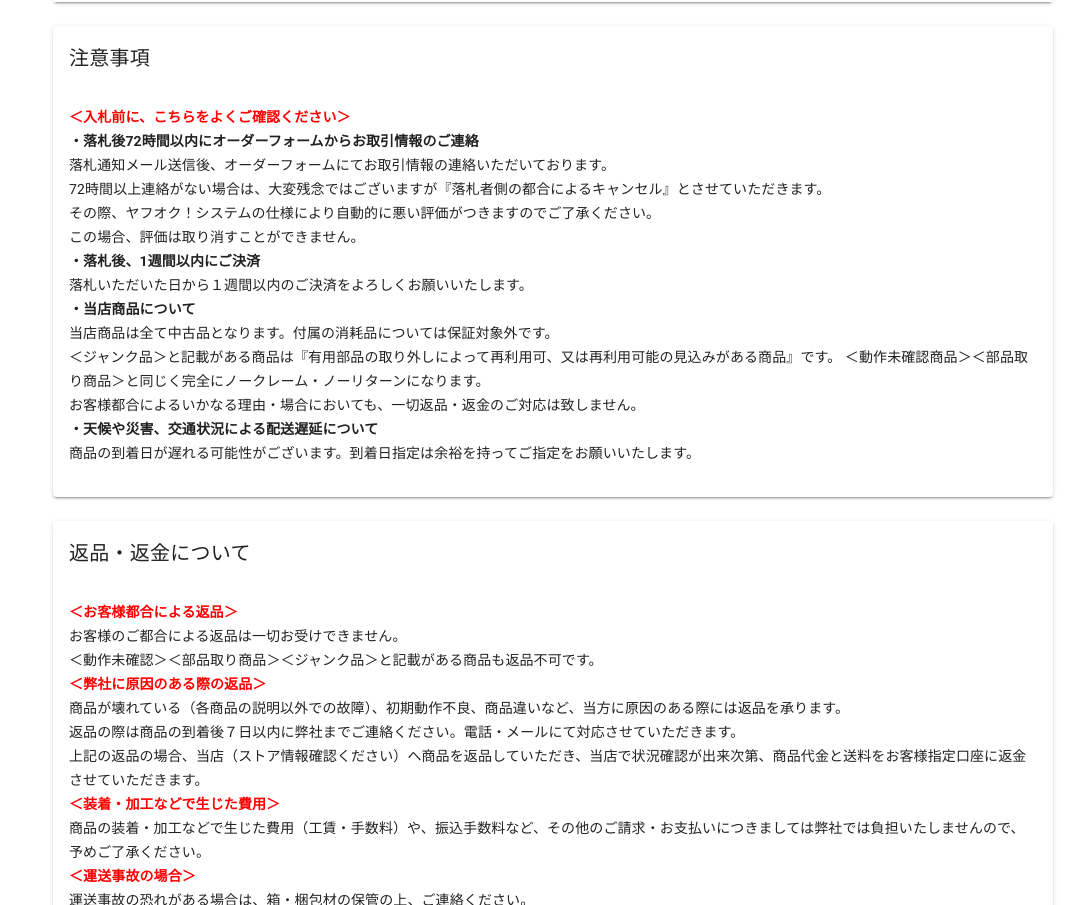
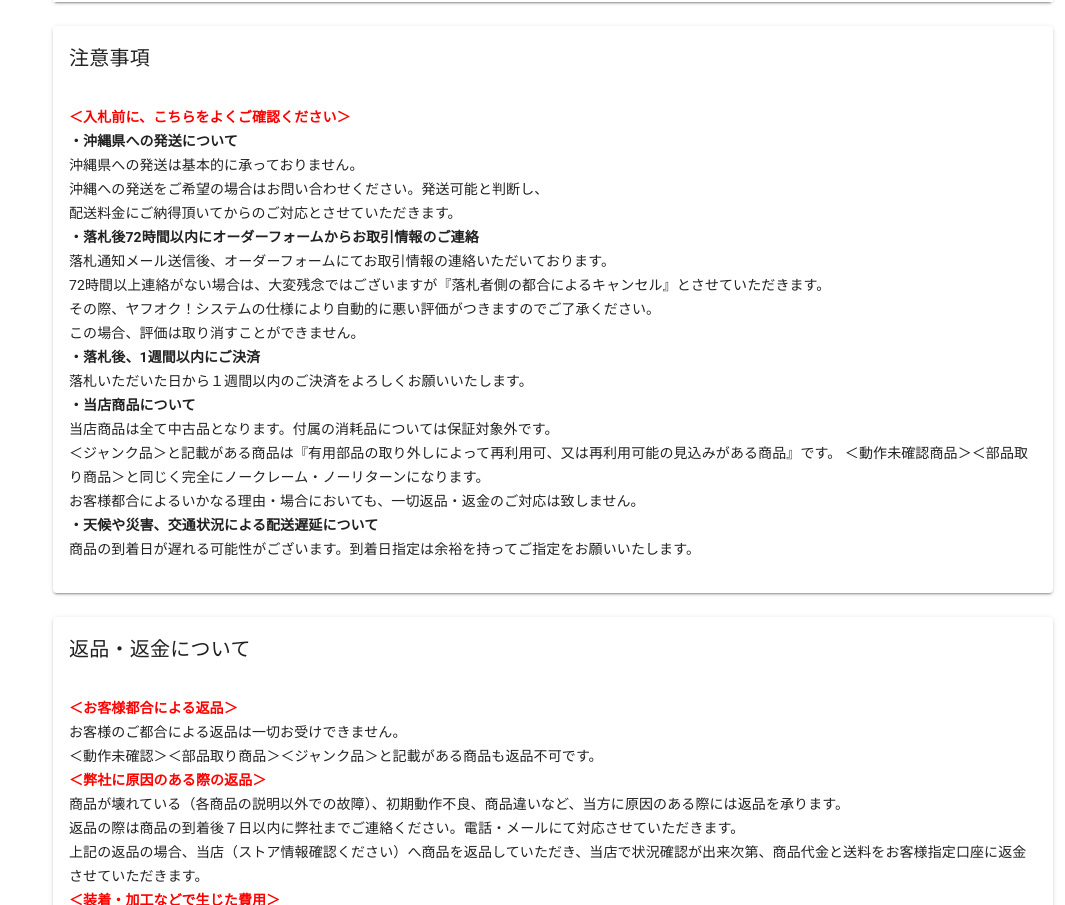
Before and after one commit to bonkun0903/yahuoku-site-vue, a Vue app: page /#/ in a window 1280 px wide. Shown: the part 3478-4383 px from the top of the page, without its empty margins (215-1280 px from the left). Built offline with nearby package versions, Linux system fonts and the light colour scheme; what vue-clipboard2 would draw is missing.

Commit message:
add-okinawa-sending-considerations

```diff
--- a/src/components/parts/ConsiderationsView.vue
+++ b/src/components/parts/ConsiderationsView.vue
@@ -4,6 +4,10 @@
      <v-card-text>
        <p>
          <strong style="color: red;">＜入札前に、こちらをよくご確認ください＞</strong><br>
+         <strong>・沖縄県への発送について</strong><br>
+          沖縄県への発送は基本的に承っておりません。<br>
+          沖縄への発送をご希望の場合はお問い合わせください。発送可能と判断し、<br>
+          配送料金にご納得頂いてからのご対応とさせていただきます。<br>
          <strong>・落札後72時間以内にオーダーフォームからお取引情報のご連絡</strong><br>
           落札通知メール送信後、オーダーフォームにてお取引情報の連絡いただいております。<br>
           72時間以上連絡がない場合は、大変残念ではございますが『落札者側の都合によるキャンセル』とさせていただきます。<br>
```
